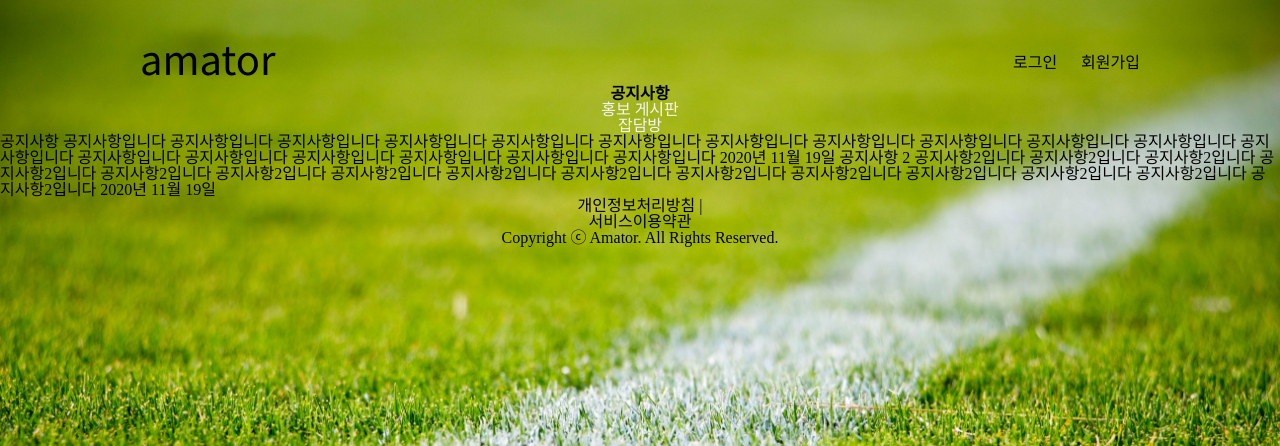
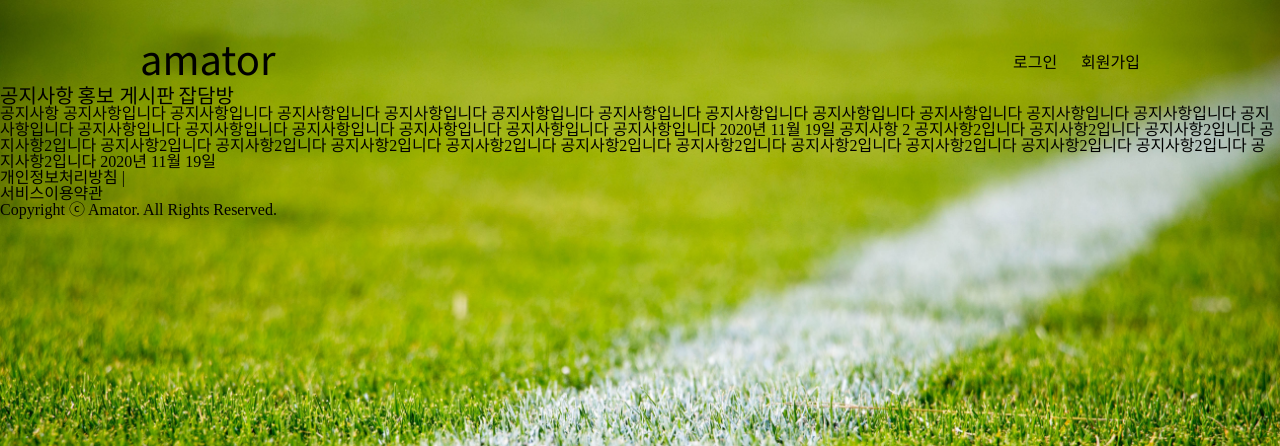
Before and after one commit to gusdn1135/amator, a Django app: page /community_notice in a window 1280 px wide. Shown: the top 446 px of the page. Run offline with Django 3.2, Linux system fonts and the light colour scheme; data comes from the database, SQL or seed files in the repository; some libraries are stand-ins or nearby versions.

Commit message:
donghyun branch 복구

```diff
--- a/amator/settings.py
+++ b/amator/settings.py
@@ -10,8 +10,6 @@ For the full list of settings and their values, see
 https://docs.djangoproject.com/en/3.1/ref/settings/
 """
 # MySQL 연동을 위해 my_settings import
-import my_settings
-
 from pathlib import Path
 import my_settings
 
@@ -81,8 +79,6 @@ WSGI_APPLICATION = 'amator.wsgi.application'
 DATABASES = my_settings.DATABASES
 
 
-DATABASES = my_settings.DATABASES
-
 # Password validation
 # https://docs.djangoproject.com/en/3.1/ref/settings/#auth-password-validators
 
--- a/page/static/css/style.css
+++ b/page/static/css/style.css
@@ -145,3 +145,5 @@ button{
 .footer_container .copyright{
     text-align: center;
 }
+
+/* community_notice */
--- a/page/templates/community_notice.html
+++ b/page/templates/community_notice.html
@@ -1,27 +1,24 @@
 <style>
-    div {
-        font-size: 20pt;
-        text-align: center;
+    .community_menu{
+    text-align: center;
+    font-size: 20px;
     }
-    a {
-        border-top: black;
-        border-bottom: black;
-        border-left: black;
-        border-right: black;
+    #grid{
+        display: gird;
+        grid-template-columns: 100px;
     }
 </style>
-
 
 {% extends 'base.html' %}
 {% load static %}
 
-
 {% block content %}
 
-<div style="font-weight: bold;">공지사항</div>
-<div style="color: whitesmoke;">홍보 게시판</div>
-<div style="color: whitesmoke;">잡담방</div>
+<a class="community_menu" href="{% url 'community_notice' %}">공지사항</a>
+<a class="community_menu" href="###">홍보 게시판</a>
+<a class="community_menu" href="###">잡담방</a>
 
+<div id="gird">
 {% for notice in notices %}
     <a href="###">
     {{ notice.title }}
@@ -29,5 +26,7 @@
     {{ notice.create_at|date:"Y년 m월 d일"}}
     </a>
 {% endfor %}
+</div>
+
 
 {% endblock %}
```
